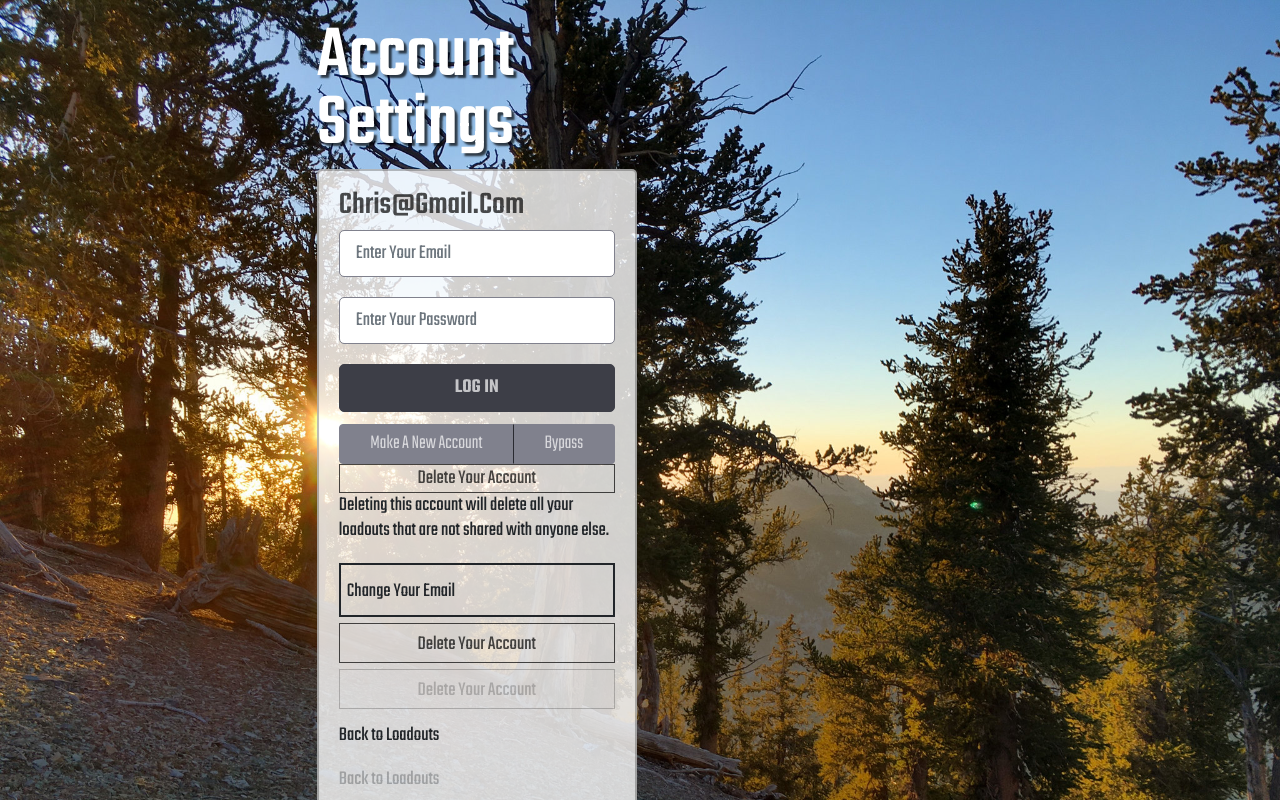
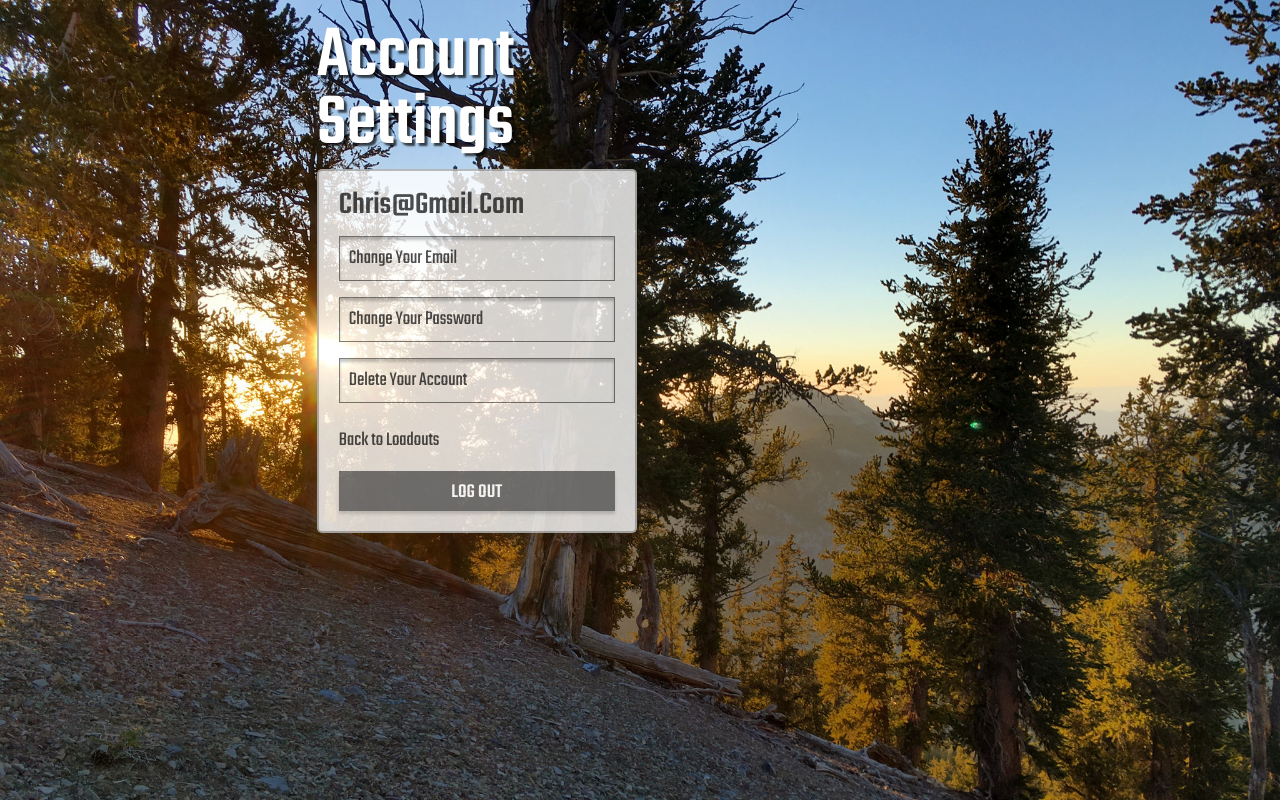
Before and after one commit to Chris-Fortier/loadout, a React (Create React App) app: page /account-settings in a window 1280 px wide. Shown: the top 800 px of the page. Built offline with nearby package versions, Linux system fonts and the light colour scheme.

Commit message:
do a lot of style and theme updates with buttons and inputs; update account settings page; update mock data

```diff
--- a/src/components/pages/AccountSettings.js
+++ b/src/components/pages/AccountSettings.js
@@ -1,19 +1,19 @@
 import React from "react";
-// import { Link } from "react-router-dom"; // a React element for linking
-import { EMAIL_REGEX } from "../../utils/helpers";
-import { v4 as getUuid } from "uuid";
-import hash from "object-hash";
-import classnames from "classnames";
-import {
-   IconUserAdd,
-   // IconUserCheck,
-   // IconKey,
-   // IconHome,
-   // IconEdit,
-} from "../../icons/icons.js";
+import { Link } from "react-router-dom"; // a React element for linking
+// import { EMAIL_REGEX } from "../../utils/helpers";
+// import { v4 as getUuid } from "uuid";
+// import hash from "object-hash";
+// import classnames from "classnames";
+// import {
+//    IconUserAdd,
+//    // IconUserCheck,
+//    // IconKey,
+//    // IconHome,
+//    // IconEdit,
+// } from "../../icons/icons.js";
 import { withRouter } from "react-router-dom"; // a React element for linking
-import axios from "axios";
-import actions from "../../store/actions";
+// import axios from "axios";
+// import actions from "../../store/actions";
 import { connect } from "react-redux";
 
 class AccountSettings extends React.Component {
@@ -63,99 +63,102 @@ class AccountSettings extends React.Component {
                      <div className="card mb-3">
                         <div className="card-body">
                            <h5>chris@gmail.com</h5>
-                           <form className="mb-0 needs-validation" noValidate>
-                              <div className="form-group">
+                           <div className="card-section">
+                              <span
+                                 className="button navigation-link"
+                                 onClick={() => this.toggleEmailRollout()}
+                              >
+                                 Change Your Email
+                              </span>
+                              {this.state.hasEmailRollout && (
+                                 <>
+                                    <label
+                                       className="my-input-label form-label"
+                                       for="new-email"
+                                    >
+                                       Enter your new email address
+                                    </label>
                                     <input
-                                    id="existing-email-input"
-                                    placeholder="Enter Your Email"
-                                    required
                                        type="email"
-                                    className={classnames({
-                                       "form-control": true,
-                                       "is-invalid": this.state
-                                          .hasExistingEmailError,
-                                    })}
+                                       className="my-input"
+                                       value="chris@gmail.com"
+                                       id="new-email"
                                     />
-                                 {this.state.hasExistingEmailError && (
-                                    <div className="text-danger">
-                                       {this.state.existingEmailError}
-                                    </div>
-                                 )}
-                              </div>
-                              <div className="form-group">
+                                    <label
+                                       className="my-input-label form-label"
+                                       for="password-for-email-change"
+                                    >
+                                       Enter your password
+                                    </label>
                                     <input
                                        type="password"
-                                    id="existing-password-input"
-                                    placeholder="Enter Your Password"
-                                    required
-                                    className={classnames({
-                                       "form-control": true,
-                                       "is-invalid": this.state
-                                          .hasExistingPasswordError,
-                                    })}
+                                       className="my-input"
+                                       id="password-for-email-change"
                                     />
-                                 {this.state.hasExistingPasswordError && (
-                                    <div
-                                       className="text-danger"
-                                       id="password-error"
-                                    >
-                                       {this.state.existingPasswordError}
+                                    <div className="button primary-action-button">
+                                       Confirm Email Change
                                     </div>
-                                 )}
-                              </div>
-                              <button
-                                 className="btn btn-primary btn-block my-3"
-                                 type="button"
-                                 onClick={() => this.validateLogInAttempt()}
-                              >
-                                 Log In
-                              </button>
-                              <div class="btn-group d-flex" role="group">
-                                 <button
-                                    type="button"
-                                    className="btn btn-secondary btn-sm"
-                                    onClick={() => this.setNewAccountMode()}
-                                 >
-                                    Make a new account
-                                 </button>
-                                 <button
-                                    type="button"
-                                    className="btn btn-secondary btn-sm tab-separator"
-                                    onClick={() => this.bypassLogIn()}
-                                 >
-                                    Bypass
-                                 </button>
-                              </div>
-                           </form>
-                           <button className="rollout-button">
-                              Delete Your Account
-                           </button>
-                           <p>
-                              Deleting this account will delete all your
-                              loadouts that are not shared with anyone else.
-                           </p>
-                           <div className="card-section">
                                     <div
                                        className="button navigation-link"
                                        onClick={() => this.toggleEmailRollout()}
                                     >
-                                 Change Your Email
-                              </div>
-                              {this.state.hasEmailRollout && (
-                                 <>
-                                    <p>Enter your new email address.</p>
-                                    <input value="chris@gmail.com" />
-                                    <div className="button primary-action-button">
-                                       Confirm Email Change
+                                       Cancel
                                     </div>
                                  </>
                               )}
                            </div>
+                           <div className="card-section">
+                              <span
+                                 className="button navigation-link"
+                                 onClick={() => this.togglePasswordRollout()}
+                              >
+                                 Change Your Password
+                              </span>
+                              {this.state.hasPasswordRollout && (
+                                 <>
+                                    <label
+                                       for="old-password"
+                                       className="my-input-label form-label"
+                                    >
+                                       Enter your old password
+                                    </label>
+                                    <input
+                                       type="password"
+                                       className="my-input"
+                                       id="old-password"
+                                    />
+                                    <label
+                                       for="new-password"
+                                       className="my-input-label form-label"
+                                    >
+                                       Enter your new password
+                                    </label>
+                                    <input
+                                       type="password"
+                                       className="my-input"
+                                       id="new-password"
+                                    />
+                                    <div className="button primary-action-button">
+                                       Confirm Password Change
+                                    </div>
                                     <div
-                              className="button rollout-button"
+                                       className="button navigation-link"
+                                       onClick={() =>
+                                          this.togglePasswordRollout()
+                                       }
+                                    >
+                                       Cancel
+                                    </div>
+                                 </>
+                              )}
+                           </div>
+                           <div className="card-section">
+                              <span
+                                 className="button navigation-link"
                                  onClick={() => this.toggleDeleteRollout()}
                               >
                                  Delete Your Account
+                              </span>
                               {this.state.hasDeleteRollout && (
                                  <>
                                     <p>
@@ -163,25 +166,29 @@ class AccountSettings extends React.Component {
                                        all the loadouts that are not shared with
                                        anyone else.
                                     </p>
-                                    <div className="button primary-action-button">
+                                    <div className="button danger-action-button">
                                        Confirm Account Delete
+                                    </div>
+                                    <div
+                                       className="button navigation-link"
+                                       onClick={() =>
+                                          this.toggleDeleteRollout()
+                                       }
+                                    >
+                                       Cancel
                                     </div>
                                  </>
                               )}
                            </div>
-                           <div className="button rollout-button disabled">
-                              Delete Your Account
-                           </div>
-                           <div className="button navigation-link">
+                           {/* <div className="button"> */}
+                           <Link
+                              className="button navigation-link"
+                              to="/loadout-list"
+                           >
                               Back to Loadouts
-                           </div>
-                           <div className="button navigation-link disabled">
-                              Back to Loadouts
-                           </div>
+                           </Link>
+                           {/* </div> */}
                            <div className="button primary-action-button">
-                              Log Out
-                           </div>
-                           <div className="button primary-action-button disabled">
                               Log Out
                            </div>
                         </div>
--- a/src/style/style.scss
+++ b/src/style/style.scss
@@ -200,7 +200,7 @@ body {
    // background-color: gray; // troubleshooting default color
 
    // box-shadow: 0 6px 6px rgba(0, 0, 0, 0.3), 0 3px 3px rgba(0, 0, 0, 0.23);
-   box-shadow: 0 3px 3px rgba(0, 0, 0, 0.23);
+   box-shadow: $item-card-shadow;
 }
 
 // this used if the screen is wide enough for two "columns" of item cards
@@ -442,21 +442,45 @@ $iconWidth: 30px;
 }
 
 .card-section {
-   border: 2px solid;
+   margin-top: $space-between-sections; // for space between card sections and buttons
+   margin-bottom: $space-between-sections; // for space between card sections and buttons
+   border: 1px solid rgba(0, 0, 0, 0.5);
    background: none;
+   padding: $card-section-padding;
+   box-shadow: $inner-shadow;
+
+   // width: 100%;
+}
+.card-section:first-child {
+   margin-top: 0;
+}
+.card-section:last-child {
+   margin-bottom: 0;
+}
+
+.my-input {
+   background-color: rgba(255, 255, 255, 0.75);
+   width: 100%;
    padding: 6px;
+   box-shadow: $inner-shadow;
+}
+
+.my-input-label {
+   margin-top: 0.5rem;
+   margin-bottom: 0;
 }
 
 // common to all my buttons
 .button {
-   margin-top: 6px; // for space between block buttons
-   padding-top: 0.25rem+0.15rem;
-   padding-bottom: 0.25rem;
-   padding-left: 0.25rem;
-   padding-right: 0.25rem;
+   margin-top: $space-between-button-rows; // for space between card sections and buttons
+   margin-bottom: $space-between-button-rows; // for space between card sections and buttons
+   display: inline-block;
 }
 .button:first-child {
    margin-top: 0;
+}
+.button:last-child {
+   margin-bottom: 0;
 }
 .button:not(.disabled) {
    cursor: pointer;
@@ -468,27 +492,28 @@ $iconWidth: 30px;
    background-color: transparent;
    border: 0px solid transparent;
    padding-left: 0;
+   color: rgba(0, 0, 0, 0.7);
 }
 
 .navigation-link:hover:not(.disabled) {
    text-decoration: underline;
 }
 
-.rollout-button {
-   border: 1px solid rgba(0, 0, 0, 0.7);
-   width: 100%;
-   background: none;
-   color: rgba(0, 0, 0, 0.7);
-   text-align: center;
-}
+// .rollout-button {
+//    border: 1px solid rgba(0, 0, 0, 0.7);
+//    width: 100%;
+//    background: none;
+//    color: rgba(0, 0, 0, 0.7);
+//    text-align: center;
+// }
 
-.rollout-button:hover:not(.disabled) {
-   background-color: rgba(0, 0, 0, 0.125);
-}
+// .rollout-button:hover:not(.disabled) {
+//    background-color: rgba(0, 0, 0, 0.125);
+// }
 
-.rollout-button:active:not(.disabled) {
-   background-color: rgba(0, 0, 0, 0.25);
-}
+// .rollout-button:active:not(.disabled) {
+//    background-color: rgba(0, 0, 0, 0.25);
+// }
 
 .primary-action-button {
    background-color: #404040;
@@ -498,6 +523,12 @@ $iconWidth: 30px;
    width: 100%;
    border: 1px solid transparent;
    text-align: center;
+   box-shadow: $button-shadow;
+   text-transform: uppercase;
+   padding-top: 0.25rem+0.15rem;
+   padding-bottom: 0.25rem;
+   padding-left: 0.25rem;
+   padding-right: 0.25rem;
 }
 
 .primary-action-button:hover:not(.disabled) {
@@ -508,6 +539,34 @@ $iconWidth: 30px;
 .primary-action-button:active:not(.disabled) {
    background-color: rgb(0, 0, 0);
    color: #bfbfbf;
+   box-shadow: $inner-shadow;
+}
+
+.danger-action-button {
+   background-color: rgb(255, 0, 0);
+   opacity: 0.7;
+   color: white;
+   font-weight: 500;
+   width: 100%;
+   border: 1px solid transparent;
+   text-align: center;
+   box-shadow: $button-shadow;
+   text-transform: uppercase;
+   padding-top: 0.25rem+0.15rem;
+   padding-bottom: 0.25rem;
+   padding-left: 0.25rem;
+   padding-right: 0.25rem;
+}
+
+.danger-action-button:hover:not(.disabled) {
+   background-color: rgb(223, 0, 0);
+   color: #dedede;
+}
+
+.danger-action-button:active:not(.disabled) {
+   background-color: rgb(191, 0, 0);
+   color: #bfbfbf;
+   box-shadow: $inner-shadow;
 }
 
 // button modifiers
@@ -546,6 +605,18 @@ $iconWidth: 30px;
    visibility: hidden;
 }
 
+// disable annoying selection of text on certain kinds of elements that the user might click on
+// https://stackoverflow.com/questions/826782/how-to-disable-text-selection-highlighting
+label,
+.button {
+   -webkit-touch-callout: none; /* iOS Safari */
+   -webkit-user-select: none; /* Safari */
+   -khtml-user-select: none; /* Konqueror HTML */
+   -moz-user-select: none; /* Old versions of Firefox */
+   -ms-user-select: none; /* Internet Explorer/Edge */
+   user-select: none; /* Non-prefixed version, currently supported by Chrome, Edge, Opera and Firefox */
+}
+
 // smallest size is single column edge to edge fluid cards
 
 // sm single column fixed width with fluid margins
--- a/src/style/theme.scss
+++ b/src/style/theme.scss
@@ -353,3 +353,13 @@ $item-card-spacing: 12px; // space between the item cards
 //       lg: 992px,
 //    xl: 1200px
 // );
+
+// shadows
+
+$item-card-shadow: 0 3px 3px rgba(0, 0, 0, 0.23);
+$button-shadow: 0 3px 3px rgba(0, 0, 0, 0.23);
+$inner-shadow: inset 0 3px 3px rgba(0, 0, 0, 0.23);
+
+$space-between-button-rows: 9px;
+$space-between-sections: 16px;
+$card-section-padding: 9px;
```
Also changed, not shown: src/flattened-data/user-loadouts.js (+33 -1 lines), src/flattened-data/users.js (+8 -2 lines). Lines whose indentation alone changed are shown as unchanged.
